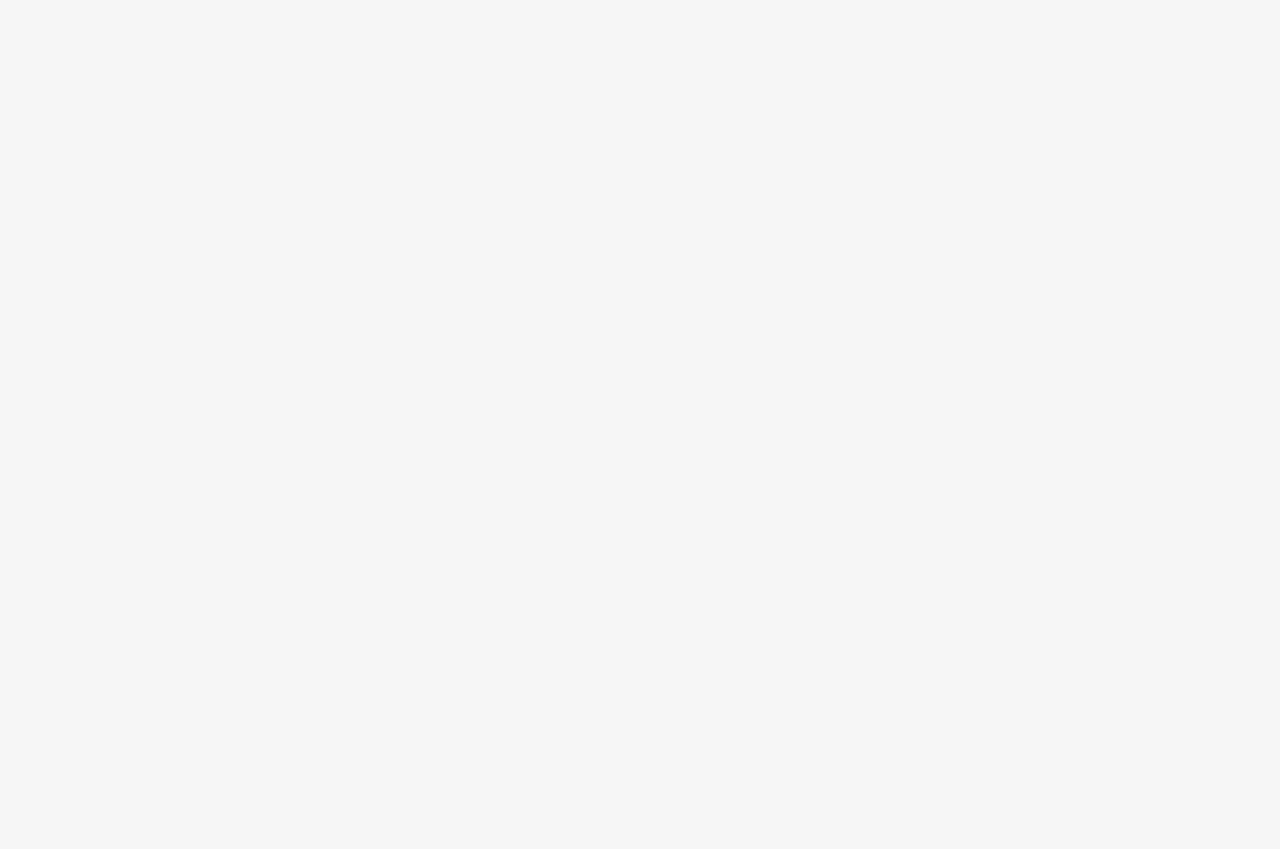
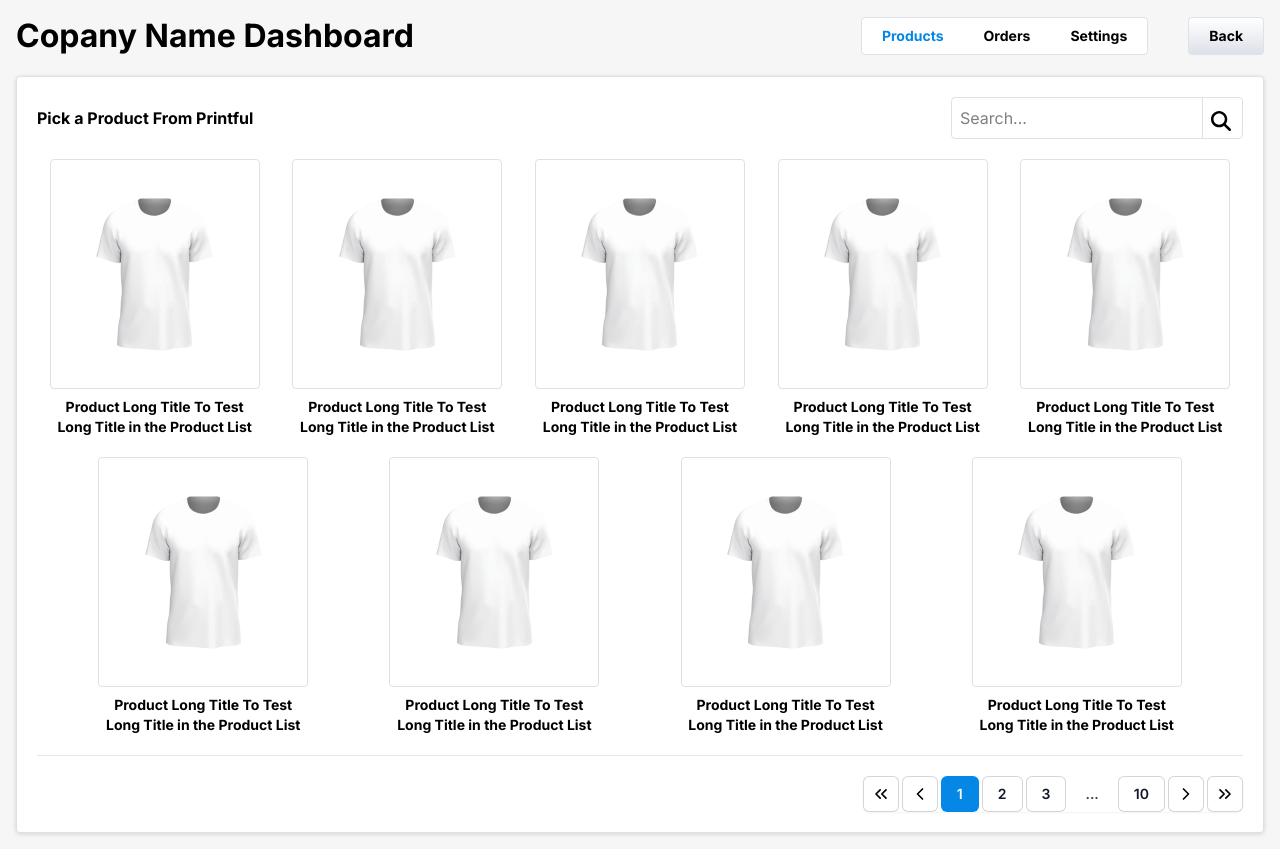
Before and after one commit to asif03/cwa-pod, a React (Vite) app: page /dashboard/1/products/new in a window 1280 px wide. Before the commit this address had no page. Before the commit the page ends 800 px from the top, so only its background shows below. Built offline with nearby package versions, Linux system fonts and the light colour scheme.

Commit message:
Update Code

```diff
--- a/package.json
+++ b/package.json
@@ -4,14 +4,14 @@
   "version": "0.0.0",
   "type": "module",
   "scripts": {
-    "dev": "vite",
+    "dev": "vite --force",
     "build": "tsc -b && vite build",
     "lint": "eslint .",
     "preview": "vite preview"
   },
   "dependencies": {
     "@tailwindcss/vite": "^4.0.0",
-    "lucide": "^0.474.0",
+    "lucide-react": "^0.474.0",
     "react": "^18.3.1",
     "react-dom": "^18.3.1",
     "react-router": "^7.1.3",
--- /dev/null
+++ b/src/components/AddProduct.tsx
@@ -0,0 +1,4 @@
+const AddProduct = () => {
+  return <div>AddProduct</div>;
+};
+export default AddProduct;
--- a/src/components/Navbar.tsx
+++ b/src/components/Navbar.tsx
@@ -1,11 +1,20 @@
 import { Link, NavLink } from "react-router";
 import { navMenu } from "../constants";
+import { Menu, X } from "lucide-react";
+import { useState } from "react";
 
 const Navbar = ({ companyId }: { companyId: number }) => {
+  // State to manage the navbar's visibility
+  const [toggleMenu, setToggleMenu] = useState(false);
+
+  // Toggle function to handle the navbar's display
+  const handleNav = () => {
+    setToggleMenu(!toggleMenu);
+  };
   return (
     <nav className="flex flex-row items-center justify-between">
       <h3 className="text-black">Copany Name Dashboard</h3>
-      <div className="flex flex-row items-center justify-between gap-10">
+      <div className="hidden md:flex md:flex-row md:items-center md:justify-between md:gap-10">
         <ul className="flex flex-row items-center justify-between gap-10 rounded-lg border bg-white px-5 py-2 text-sm font-bold">
           {navMenu.map((menu: INavItem) => (
             <li key={menu.id}>
@@ -27,6 +36,38 @@ const Navbar = ({ companyId }: { companyId: number }) => {
           Back
         </Link>
       </div>
+      {/* Mobile Navigation Icon */}
+      <button onClick={handleNav} className="block md:hidden">
+        {toggleMenu ? <X size={20} /> : <Menu size={20} />}
+      </button>
+
+      {/* Mobile Navigation Menu */}
+      <ul
+        className={
+          toggleMenu
+            ? "bg-secondary fixed top-0 left-0 z-10 h-full w-[70%] shadow duration-500 ease-in-out md:hidden"
+            : "fixed top-0 bottom-0 left-[-100%] z-10 w-[70%] duration-500 ease-in-out"
+        }
+      >
+        {/* Mobile Logo */}
+        <h3 className="px-5 py-4 text-black">Company Name</h3>
+        {/* Mobile Navigation Items */}
+        {navMenu.map((menu: INavItem) => (
+          <li
+            key={menu.id}
+            className="cursor-pointer border bg-white px-5 py-2 text-sm font-bold hover:bg-[#00df9a] hover:text-black"
+          >
+            <NavLink
+              to={menu.url(companyId)}
+              className={({ isActive }) =>
+                isActive ? "text-primary" : "text-black"
+              }
+            >
+              {menu.title}
+            </NavLink>
+          </li>
+        ))}
+      </ul>
     </nav>
   );
 };
--- a/src/components/Pagination.tsx
+++ b/src/components/Pagination.tsx
@@ -1,12 +1,18 @@
-import { ChevronLeft, ChevronRight } from "lucide";
+import {
+  ChevronsLeft,
+  ChevronLeft,
+  ChevronRight,
+  ChevronsRight,
+} from "lucide-react";
 
 const Pagination = () => {
   return (
-    <div className="flex items-center justify-between border-t border-gray-200 bg-white px-4 py-3 sm:px-6">
+    <div>
+      <div className="flex items-center justify-between border-t border-gray-200 bg-white pt-5">
         <div className="flex flex-1 justify-between sm:hidden">
           <a
             href="#"
-          className="relative inline-flex items-center rounded-md border border-gray-300 bg-white px-4 py-2 text-sm font-medium text-gray-700 hover:bg-gray-50"
+            className="relative inline-flex items-center rounded-md border bg-white px-4 py-2 text-sm font-medium text-gray-700 hover:bg-gray-50"
           >
             Previous
           </a>
@@ -17,74 +23,67 @@ const Pagination = () => {
             Next
           </a>
         </div>
-      <div className="hidden sm:flex sm:flex-1 sm:items-center sm:justify-between">
-        <div>
-          <p className="text-sm text-gray-700">
-            Showing <span className="font-medium">1</span> to{" "}
-            <span className="font-medium">10</span> of{" "}
-            <span className="font-medium">97</span> results
-          </p>
-        </div>
-        <div>
+        <div className="hidden sm:flex sm:flex-1 sm:items-center sm:justify-end">
           <nav
             aria-label="Pagination"
-            className="isolate inline-flex -space-x-px rounded-md shadow-xs"
+            className="isolate inline-flex gap-1 -space-x-px rounded-md shadow-xs"
           >
             <a
               href="#"
-              className="relative inline-flex items-center rounded-l-md px-2 py-2 text-gray-400 ring-1 ring-gray-300 ring-inset hover:bg-gray-50 focus:z-20 focus:outline-offset-0"
+              className="text-b relative inline-flex items-center rounded-md px-2 py-2 ring-1 ring-gray-300 ring-inset hover:bg-gray-50 focus:z-20 focus:outline-offset-0"
+            >
+              <span className="sr-only">First Page</span>
+              <ChevronsLeft aria-hidden="true" className="size-5" />
+            </a>
+            <a
+              href="#"
+              className="relative inline-flex items-center rounded-md px-2 py-2 text-black ring-1 ring-gray-300 ring-inset hover:bg-gray-50 focus:z-20 focus:outline-offset-0"
             >
               <span className="sr-only">Previous</span>
-
               <ChevronLeft aria-hidden="true" className="size-5" />
             </a>
             {/* Current: "z-10 bg-indigo-600 text-white focus-visible:outline-2 focus-visible:outline-offset-2 focus-visible:outline-indigo-600", Default: "text-gray-900 ring-1 ring-inset ring-gray-300 hover:bg-gray-50 focus:outline-offset-0" */}
             <a
               href="#"
               aria-current="page"
-              className="relative z-10 inline-flex items-center bg-indigo-600 px-4 py-2 text-sm font-semibold text-white focus:z-20 focus-visible:outline-2 focus-visible:outline-offset-2 focus-visible:outline-indigo-600"
+              className="bg-primary focus-visible:outline-primary relative z-10 inline-flex items-center rounded-md px-4 py-2 text-sm font-semibold text-white focus:z-20 focus-visible:outline-2 focus-visible:outline-offset-2"
             >
               1
             </a>
             <a
               href="#"
-              className="relative inline-flex items-center px-4 py-2 text-sm font-semibold text-gray-900 ring-1 ring-gray-300 ring-inset hover:bg-gray-50 focus:z-20 focus:outline-offset-0"
+              className="relative inline-flex items-center rounded-md px-4 py-2 text-sm font-semibold text-gray-900 ring-1 ring-gray-300 ring-inset hover:bg-gray-50 focus:z-20 focus:outline-offset-0"
             >
               2
             </a>
             <a
               href="#"
-              className="relative hidden items-center px-4 py-2 text-sm font-semibold text-gray-900 ring-1 ring-gray-300 ring-inset hover:bg-gray-50 focus:z-20 focus:outline-offset-0 md:inline-flex"
+              className="relative hidden items-center rounded-md px-4 py-2 text-sm font-semibold text-gray-900 ring-1 ring-gray-300 ring-inset hover:bg-gray-50 focus:z-20 focus:outline-offset-0 md:inline-flex"
             >
               3
             </a>
-            <span className="relative inline-flex items-center px-4 py-2 text-sm font-semibold text-gray-700 ring-1 ring-gray-300 ring-inset focus:outline-offset-0">
+            <span className="relative inline-flex items-center px-4 py-2 text-sm font-semibold text-gray-700 focus:outline-offset-0">
               ...
             </span>
             <a
               href="#"
-              className="relative hidden items-center px-4 py-2 text-sm font-semibold text-gray-900 ring-1 ring-gray-300 ring-inset hover:bg-gray-50 focus:z-20 focus:outline-offset-0 md:inline-flex"
-            >
-              8
-            </a>
-            <a
-              href="#"
-              className="relative inline-flex items-center px-4 py-2 text-sm font-semibold text-gray-900 ring-1 ring-gray-300 ring-inset hover:bg-gray-50 focus:z-20 focus:outline-offset-0"
-            >
-              9
-            </a>
-            <a
-              href="#"
-              className="relative inline-flex items-center px-4 py-2 text-sm font-semibold text-gray-900 ring-1 ring-gray-300 ring-inset hover:bg-gray-50 focus:z-20 focus:outline-offset-0"
+              className="relative inline-flex items-center rounded-md px-4 py-2 text-sm font-semibold text-gray-900 ring-1 ring-gray-300 ring-inset hover:bg-gray-50 focus:z-20 focus:outline-offset-0"
             >
               10
             </a>
             <a
               href="#"
-              className="relative inline-flex items-center rounded-r-md px-2 py-2 text-gray-400 ring-1 ring-gray-300 ring-inset hover:bg-gray-50 focus:z-20 focus:outline-offset-0"
+              className="relative inline-flex items-center rounded-md px-2 py-2 text-black ring-1 ring-gray-300 ring-inset hover:bg-gray-50 focus:z-20 focus:outline-offset-0"
             >
               <span className="sr-only">Next</span>
               <ChevronRight aria-hidden="true" className="size-5" />
+            </a>
+            <a
+              href="#"
+              className="relative inline-flex items-center rounded-md px-2 py-2 text-black ring-1 ring-gray-300 ring-inset hover:bg-gray-50 focus:z-20 focus:outline-offset-0"
+            >
+              <span className="sr-only">Last</span>
+              <ChevronsRight aria-hidden="true" className="size-5" />
             </a>
           </nav>
         </div>
--- /dev/null
+++ b/src/components/ProductCard.tsx
@@ -0,0 +1,19 @@
+import productThumbnail from "/images/product-thumbnail.png";
+
+const ProductCard = () => {
+  return (
+    <div className="flex max-w-[210px] flex-col">
+      <div className="h-[230px] w-[210px] place-content-center place-items-center border p-5">
+        <img
+          src={productThumbnail}
+          alt="Product Name"
+          className="h-[153px] w-[117px]"
+        />
+      </div>
+      <p className="pt-2 text-center text-sm font-bold">
+        Product Long Title To Test Long Title in the Product List
+      </p>
+    </div>
+  );
+};
+export default ProductCard;
--- a/src/index.css
+++ b/src/index.css
@@ -20,7 +20,7 @@
     @apply bg-secondary font-inter font-normal text-black;
   }
   h3 {
-    @apply max-w-4xl text-start text-[32px] leading-tight font-bold text-white;
+    @apply max-w-4xl text-start lg:text-[32px] text-[24px] leading-tight font-bold text-white;
   }
   h4 {
     @apply text-[16px] leading-tight font-bold;
--- a/src/layouts/DashboardLayout.tsx
+++ b/src/layouts/DashboardLayout.tsx
@@ -8,7 +8,7 @@ const DashboardLayout = () => {
     <div className="flex flex-col gap-5">
       <Navbar companyId={cid} />
 
-      <div className="flex flex-1 flex-col border bg-white p-5 drop-shadow-sm">
+      <div className="flex w-full flex-1 flex-col border bg-white p-5 drop-shadow-sm">
         <Outlet />
       </div>
     </div>
--- a/src/main.tsx
+++ b/src/main.tsx
@@ -8,6 +8,8 @@ import DashboardLayout from "./layouts/DashboardLayout.tsx";
 import Products from "./pages/Products.tsx";
 import Orders from "./pages/Orders.tsx";
 import Settings from "./pages/Settings.tsx";
+import NewProducts from "./pages/NewProducts.tsx";
+import AddProduct from "./components/AddProduct.tsx";
 
 createRoot(document.getElementById("root")!).render(
   <StrictMode>
@@ -20,6 +22,8 @@ createRoot(document.getElementById("root")!).render(
           <Route path="dashboard">
             <Route element={<DashboardLayout />}>
               <Route path=":cid/products" element={<Products />} />
+              <Route path=":cid/products/new" element={<NewProducts />} />
+              <Route path=":cid/products/add" element={<AddProduct />} />
               <Route path=":cid/orders" element={<Orders />} />
               <Route path=":cid/settings" element={<Settings />} />
             </Route>
--- /dev/null
+++ b/src/pages/NewProducts.tsx
@@ -0,0 +1,30 @@
+import Search from "../components/Search.tsx";
+import ProductCard from "../components/ProductCard.tsx";
+import Pagination from "../components/Pagination.tsx";
+import { Link } from "react-router";
+
+const NewProducts = () => {
+  return (
+    <div className="flex flex-col gap-5">
+      <div className="flex flex-row items-center justify-between">
+        <h4>Pick a Product From Printful</h4>
+        <Search />
+      </div>
+      <div className="flex flex-wrap justify-evenly gap-5">
+        <Link to={`/dashboard/1/products/add`}>
+          <ProductCard />
+        </Link>
+        <ProductCard />
+        <ProductCard />
+        <ProductCard />
+        <ProductCard />
+        <ProductCard />
+        <ProductCard />
+        <ProductCard />
+        <ProductCard />
+      </div>
+      <Pagination />
+    </div>
+  );
+};
+export default NewProducts;
--- a/src/pages/Products.tsx
+++ b/src/pages/Products.tsx
@@ -11,17 +11,17 @@ const Products = () => {
         <h4>Imported Product from Printify</h4>
         <div className="flex flex-row items-center justify-end gap-5">
           <Search />
-          <Link to="" className="btn bg-primary">
+          <Link to={`/dashboard/1/products/new`} className="btn bg-primary">
             Add Product
           </Link>
         </div>
       </div>
-      <div>
+      <div className="overflow-x-scroll pb-5 lg:overflow-hidden lg:pb-0">
         <table className="w-full table-auto">
           <thead>
             <tr>
               <th className="leftrow w-12">Image</th>
-              <th>Product Title</th>
+              <th className="min-w-60">Product Title</th>
               <th>Print Area</th>
               <th className="rightrow"></th>
             </tr>
```
Also changed, not shown: public/images/product-thumbnail.png (added), 1 other file (tests, documents, lock files or other folders). Lines whose indentation alone changed are shown as unchanged.
